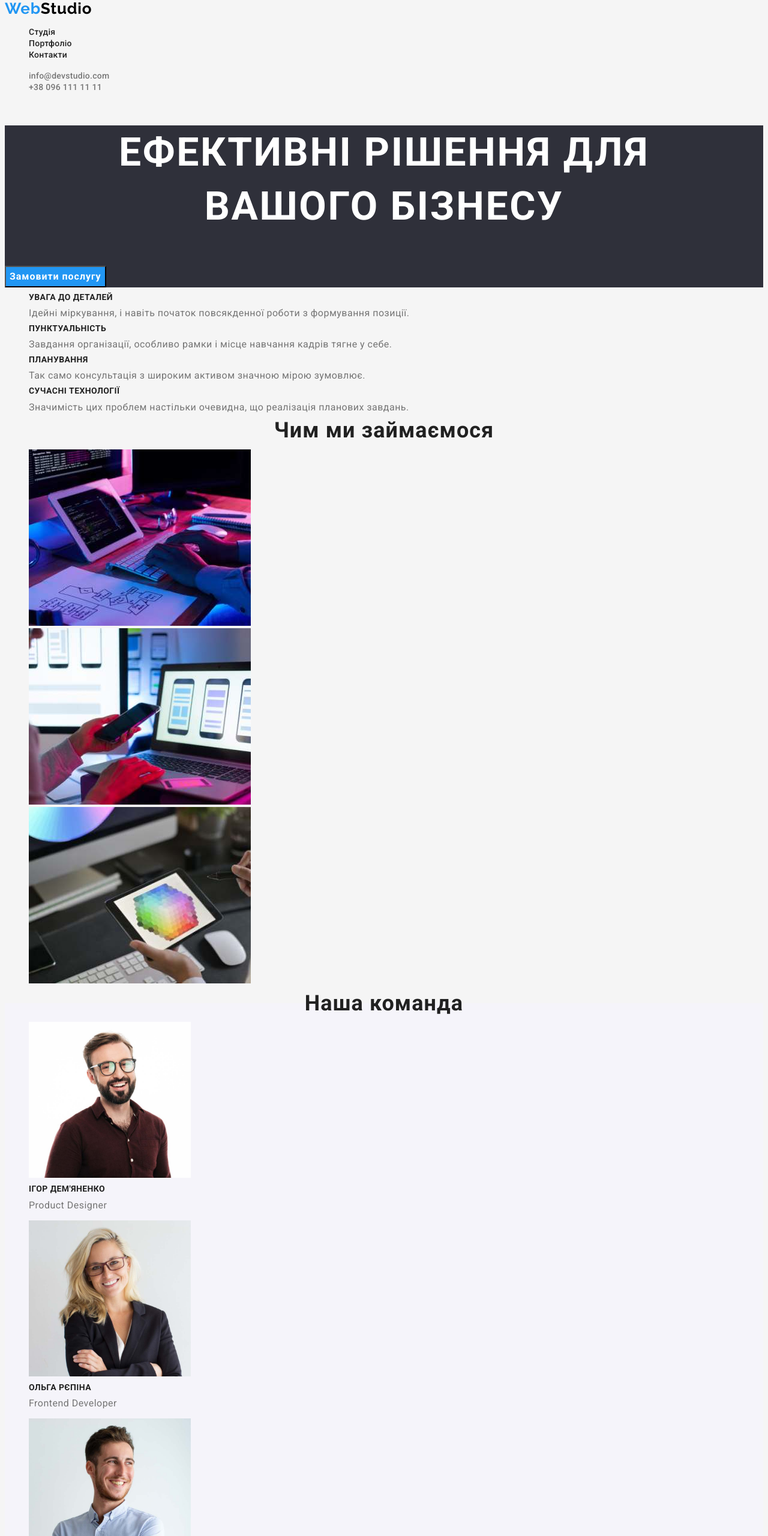
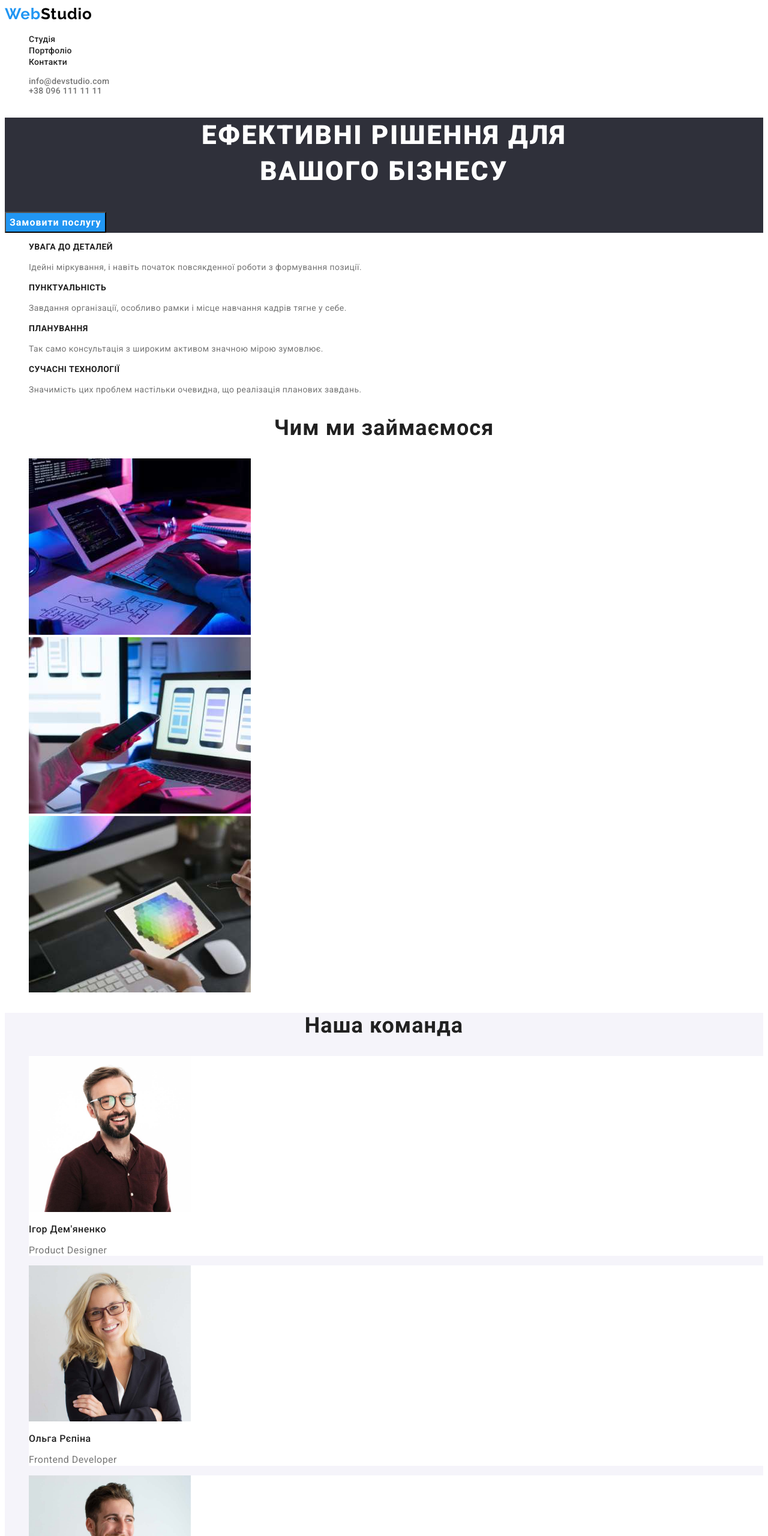
Before and after one commit to Maksym82/goit-markup-hw-02, a plain HTML site: page index.html in a window 1280 px wide. Shown: the top 2560 px of the page at 60% size. Drawn offline with Linux system fonts and the light colour scheme.

Commit message:
Add files via upload

```diff
--- a/css/styles.css
+++ b/css/styles.css
@@ -12,7 +12,7 @@
 }
 
 .body {
-    background-color: var(--first-background-white-color);
+    background-color: var(--white-color);
     color: var(--second-text-color);
     font-family: Roboto, sans-serif;
     letter-spacing: 0.03em;
@@ -21,10 +21,10 @@
 .logo {
     color:var(--logo-header-footer-color);
     text-decoration: none;
-    font-family: 'Raleway';
+    font-family: 'Raleway',sans-serif;
     font-weight: 700;
     font-size: 26px;
-    line-height: 1.2px;
+    line-height: 1.19;
     letter-spacing: 0.03em;
 }
 
@@ -51,10 +51,9 @@
 .header-nav .link {
     color: var(--primary-text-color);
     text-decoration: none;
-    font-family: 'Roboto';
     font-weight: 500;
     font-size: 14px;
-    line-height: 1.2;
+    line-height: 1.14;
     letter-spacing: 0.02em;
 }
 
@@ -63,17 +62,26 @@
     color: var(--logo-header-footer-color);
 }
 
-.header-contacts .link {
+.header-contacts {
     color: var(--second-text-color);
     text-decoration: none;
-    font-family: 'Roboto';
     font-weight: 500;
     font-size: 14px;
-    line-height: 1.2px;
+    line-height: 1.14;
     letter-spacing: 0.02em;
 }
-.header-contacts .link:hover,
-.header-contacts .link:focus {
+
+.contacts-link {
+    color: var(--second-text-color);
+    text-decoration: none;
+    font-weight: 500;
+    font-size: 14px;
+    line-height: 1.14;
+    letter-spacing: 0.02em;
+}
+
+.contacts-link:hover,
+.contacts-link:focus {
     color: var(--logo-header-footer-color);
 }
 .list {
@@ -82,6 +90,10 @@
 
 .hero {
     background-color: var(--background-dark-color);
+}
+
+.hero-title {
+    color: var(--white-color);
     font-family: 'Roboto';
     font-weight: 900;
     font-size: 44px;
@@ -91,47 +103,79 @@
     text-transform: uppercase;
 }
 
-.title {
-    color: var(--white-color);
-}
-
 .button {
     background-color: var(--logo-header-footer-color);
     color: var(--white-color);
-    font-family: 'Roboto';
+    font-family: 'Roboto',sans-serif;
     font-style: normal;
     font-weight: 700;
     font-size: 16px;
-    line-height: 30px;
-    display: flex;
-    align-items: center;
+    line-height: 1.87;
     text-align: center;
     letter-spacing: 0.06em;
     cursor: pointer;
     }
 
+.visually-hidden {
+    position: absolute;
+    white-space: nowrap;
+    width: 1px;
+    height: 1px;
+    overflow: hidden;
+    border: 0;
+    padding: 0;
+    clip: rect(0 0 0 0);
+    clip-path: inset(50%);
+    margin: -1px;
+}
+
+.feature-title {
+    color: var(--primary-text-color);
+    font-weight: 700;
+    font-size: 14px;
+    line-height: 1.14;
+    letter-spacing: 0.03em;
+    text-transform: uppercase;
+}
+
+.feature-paragraph {
+    color: var(--second-text-color);
+    font-family: 'Roboto',sans-serif;
+     font-style: normal;
+    font-weight: 400;
+    font-size: 14px;
+    line-height: 1.71;
+    letter-spacing: 0.03em;
+}
+
 .section-title {
     color: var(--primary-text-color);
-        font-family: 'Roboto';
     font-weight: 700;
     font-size: 36px;
-        line-height: 1.17px;
+    line-height: 1.17;
     text-align: center;
     letter-spacing: 0.03em;
 }
 
-    .feature-list .title {
-        color: var(--primary-text-color);
-        font-family: 'Roboto';
-        font-weight: 700;
-        font-size: 14px;
-        line-height: 1.14px;
-        letter-spacing: 0.03em;
-        text-transform: uppercase;
+.section-team {
+    background-color: var(--background-light-color);
 }
 
-    .team {
-        background-color: var(--background-light-color);
+.photo-team {
+    background-color: var(--white-color);
+}
+
+.title-team {
+    color: var(--primary-text-color);
+    font-weight: 500;
+    font-size: 16px;
+    line-height: 1.18;
+}
+
+.profession {
+    font-weight: 400;
+    font-size: 16px;
+    line-height: 1.18;
 }
 
 .footer {
@@ -141,7 +185,7 @@
 .footer-logo {
     color: var(--white-color);
     text-decoration: none;
-        font-family: 'Raleway';
+    font-family: 'Raleway',sans-serif;
     font-weight: 700;
     font-size: 26px;
     line-height: 1.19;
@@ -156,11 +200,9 @@
 .primary-link {
     color: var(--white-color);
     text-decoration: none;
-        font-family: 'Roboto';
-        font-weight: 400;
+    font-style: normal;
     font-size: 14px;
     line-height: 1.71;
-        letter-spacing: 0.03em;
 }
 
 .primary-link:hover,
@@ -171,12 +213,11 @@
 .second-link {
     color: var(--white-footer-color);
     text-decoration: none;
-        font-family: 'Roboto';
-        font-weight: 400;
+    font-style: normal;
     font-size: 14px;
     line-height: 1.71;
-        letter-spacing: 0.03em;
 }
+
 .second-link:hover,
 .second-link:focus {
     color: var(--logo-header-footer-color);
--- a/index.html
+++ b/index.html
@@ -16,13 +16,13 @@
                 <a href="./index.html" class="logo">Web<span class="header-logo">Studio</span></a>
                 <ul class="header-nav list">
                     <li><a href="#" class="link">Студія</a></li>
-                    <li><a href="#" class="link">Портфоліо</a></li>
+                    <li><a href="./portfolio.html" class="link">Портфоліо</a></li>
                     <li><a href="#" class="link">Контакти</a></li>
                 </ul>
             </nav>
             <ul class="header-contacts list">
-                <li><a href="mailto:info@devstudio.com" class="link">info@devstudio.com</a></li>
-                <li><a href="tel:+380961111111" class="link">+38 096 111 11 11</a></li>
+                <li><a href="mailto:info@devstudio.com" class="contacts-link">info@devstudio.com</a></li>
+                <li><a href="tel:+380961111111" class="contacts-link">+38 096 111 11 11</a></li>
             </ul>
         </div>
     </header>
@@ -30,31 +30,31 @@
     <main>
         <section class="hero">
             <div>
-                <h1 class="title">Ефективні рішення для <br/>
+                <h1 class="hero-title">Ефективні рішення для <br/>
                     вашого бізнесу</h1>
                 <button type="button" class="button">Замовити послугу</button>
             </div>
         </section>
         <!--Вторая секция-->
-        <section class="section">
+        <section>
             <div>
-                <h2 class="section-title" hidden>Наші переваги</h2>
-                <ul class="feature-list list">
+                <h2 class=" visually-hidden">Наші переваги</h2>
+                <ul class="list">
                     <li>
-                        <h3 class="title">Увага до деталей</h3>
-                        <p>Ідейні міркування, і навіть початок повсякденної роботи з формування позиції.</p>
+                        <h3 class="feature-title">Увага до деталей</h3>
+                        <p class="feature-paragraph">Ідейні міркування, і навіть початок повсякденної роботи з формування позиції.</p>
                     </li>
                     <li>
-                        <h3 class="title">Пунктуальність</h3>
-                        <p>Завдання організації, особливо рамки і місце навчання кадрів тягне у себе.</p>
+                        <h3 class="feature-title">Пунктуальність</h3>
+                        <p class="feature-paragraph">Завдання організації, особливо рамки і місце навчання кадрів тягне у себе.</p>
                     </li>
                     <li>
-                        <h3 class="title">Планування</h3>
-                        <p>Так само консультація з широким активом значною мірою зумовлює.</p>
+                        <h3 class="feature-title">Планування</h3>
+                        <p class="feature-paragraph">Так само консультація з широким активом значною мірою зумовлює.</p>
                     </li>
                     <li>
-                        <h3 class="title">Сучасні технології</h3>
-                        <p>Значимість цих проблем настільки очевидна, що реалізація планових завдань.</p>
+                        <h3 class="feature-title">Сучасні технології</h3>
+                        <p class="feature-paragraph">Значимість цих проблем настільки очевидна, що реалізація планових завдань.</p>
                     </li>
                 </ul>
             </div>
@@ -71,29 +71,29 @@
                 </div>
         </section>
         <!--Четвертая секция-->
-        <section class="section team">
+        <section class="section-team">
             <div>
                 <h2 class="section-title">Наша команда</h2>
                 <ul class="feature-list list">
-                    <li>
+                    <li class="photo-team">
                         <img src="./images/photo1.jpg" alt="photo of the first team member" width="270">
-                        <h3 class="title">Ігор Дем'яненко</h3>
-                        <p>Product Designer</p>
+                        <h3 class="title-team">Ігор Дем'яненко</h3>
+                        <p class="profession">Product Designer</p>
                     </li>
-                    <li>
+                    <li class="photo-team">
                         <img src="./images/photo2.jpg" alt="photo of the second team member" width="270">
-                        <h3 class="title">Ольга Рєпіна</h3>
-                        <p>Frontend Developer</p>
+                        <h3 class="title-team">Ольга Рєпіна</h3>
+                        <p class="profession">Frontend Developer</p>
                     </li>
-                    <li>
+                    <li class="photo-team">
                         <img src="./images/photo3.jpg" alt="photo of third team member" width="270">
-                        <h3 class="title">Микола Тарасов</h3>
-                        <p>Marketing</p>
+                        <h3 class="title-team">Микола Тарасов</h3>
+                        <p class="profession">Marketing</p>
                     </li>
-                    <li>
+                    <li class="photo-team">
                         <img src="./images/photo4.jpg" alt="photo of the fourth team member" width="270">
-                        <h3 class="title">Михайло Єрмаков</h3>
-                        <p>UI Designer</p>
+                        <h3 class="title-team">Михайло Єрмаков</h3>
+                        <p class="profession">UI Designer</p>
                     </li>
                 </ul>
             </div>
@@ -103,10 +103,10 @@
     <footer class="footer">
             <a href="./index.html" class="logo">Web<span class="footer-logo">Studio</span></a>
             <address>
-                <ul class="footer-nav list">
+                <ul class="list">
                     <li>
                         <a href="https://goo.gl/maps/zUmkeaVUU9CxabKS7"
-                        target="_blank" rel="noreferrer noopener" class="primary-link">
+                        target="_blank" rel="noreferrer noopener " class="primary-link">
                             м. Київ, пр-т Лесі Українки, 26 </a>
                     </li>
                     <li><a href="mailto:info@devstudio.com" class="second-link">info@devstudio.com</a></li>
```
Also changed, not shown: portfolio.html (added). Lines whose indentation alone changed are shown as unchanged.
